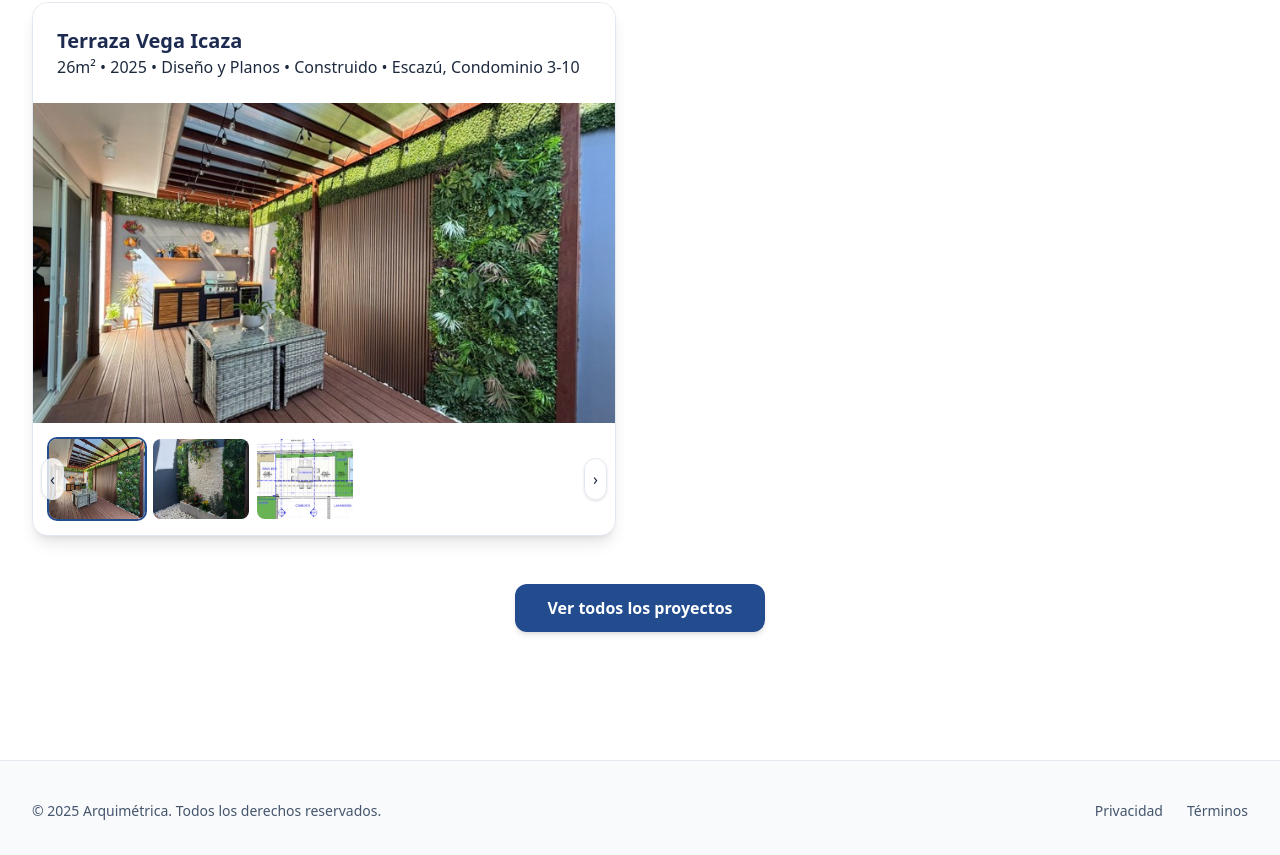
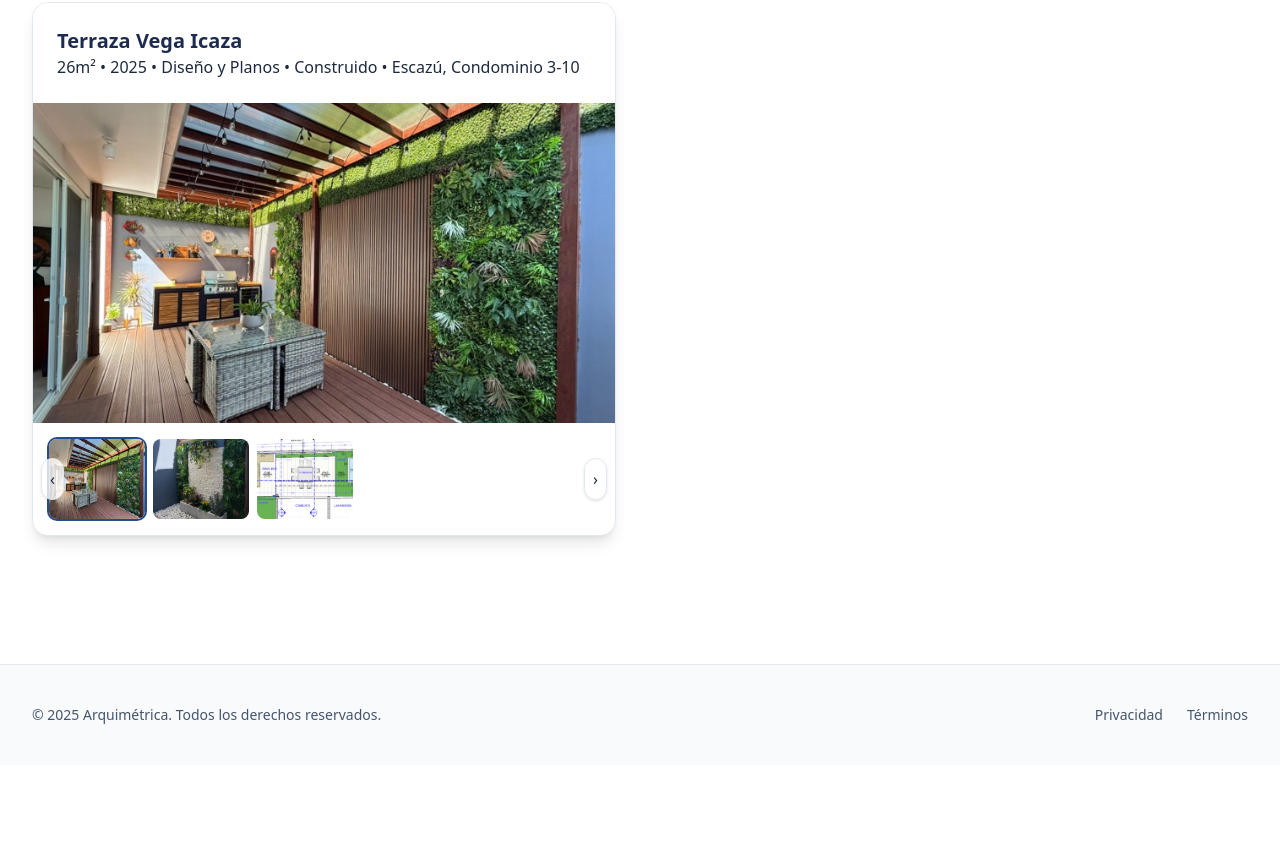
Before and after one commit to Adrianson09/arquimetrica, an Astro site: page /proyectos in a window 1280 px wide. Shown: the part 4035-4890 px from the top of the page. After the commit the page ends 4800 px from the top, so only its background shows below. Built offline with nearby package versions, Linux system fonts and the light colour scheme; Astro itself is replaced by a stand-in of ours.

```diff
--- a/src/pages/proyectos/index.astro
+++ b/src/pages/proyectos/index.astro
@@ -312,15 +312,7 @@ const DESC = 'Proyectos completados y en proceso: desde diseño hasta construcci
         ))}
       </div>
 
-      <!-- Botón para ver más -->
-      <div class="mt-12 text-center">
-        <a
-          href="/proyectos"
-          class="inline-block rounded-xl bg-[var(--azul)] px-8 py-3 text-white font-semibold hover:bg-[var(--azul-oscuro)] transition-all duration-300 shadow-md hover:shadow-lg"
-        >
-          Ver todos los proyectos
-        </a>
-      </div>
+
     </div>
   </section>
 </BaseLayout>
```
